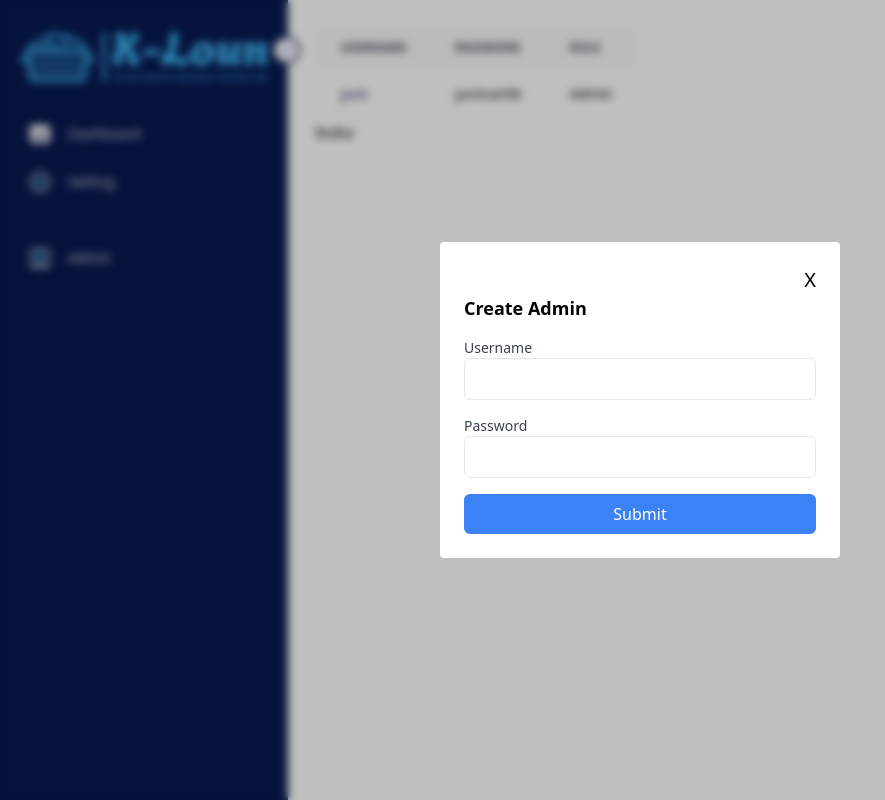
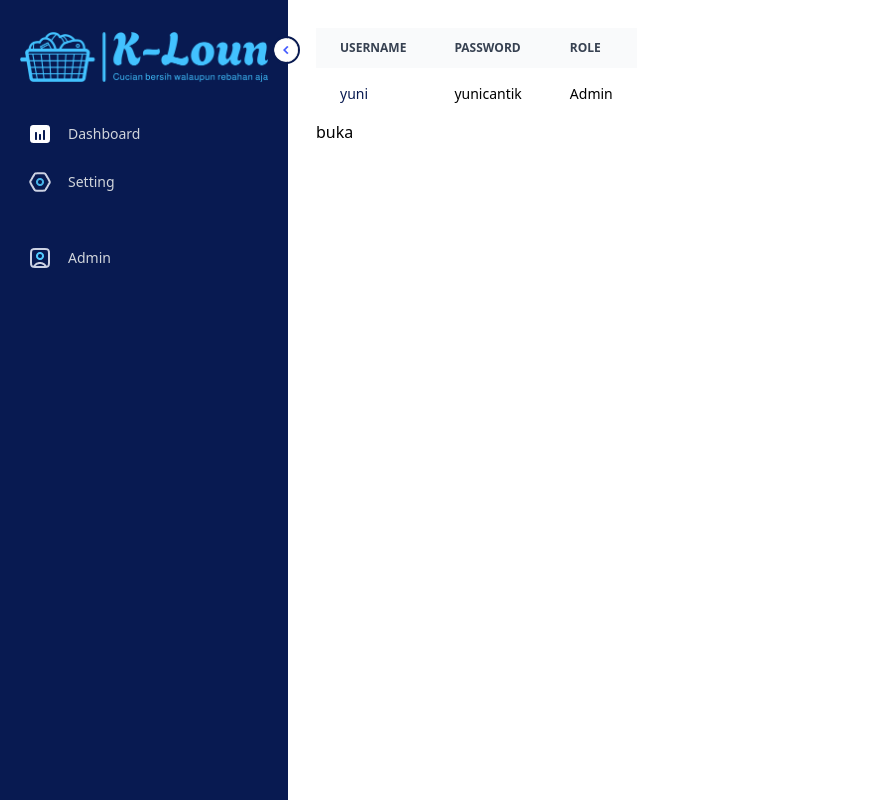
Before and after one commit to irfanyazid-13032000/k-loun-react-js, a React (Vite) app: page /admin in a window 1280 px wide. Shown: the whole page, without its empty margins (0-885 px from the left). Built offline with nearby package versions, Linux system fonts and the light colour scheme.

Commit message:
membuat modal menjadi reusable

```diff
--- a/src/components/Modal.jsx
+++ b/src/components/Modal.jsx
@@ -1,23 +1,7 @@
 import React, { useState } from 'react';
 
-export const Modal = ({ visible, setVisible }) => {
-  const [username, setUsername] = useState('');
-  const [password, setPassword] = useState('');
+export const Modal = ({ visible, setVisible, content }) => {
 
-  const handleUsernameChange = (e) => {
-    setUsername(e.target.value);
-  };
-
-  const handlePasswordChange = (e) => {
-    setPassword(e.target.value);
-  };
-
-  const handleSubmit = () => {
-    console.log('Username:', username);
-    console.log('Password:', password);
-
-    setVisible(false);
-  };
 
   if (!visible) return null;
 
@@ -32,37 +16,7 @@ export const Modal = ({ visible, setVisible }) => {
         >
           X
         </button>
-        <h2 className='text-lg font-semibold mb-4'>Create Admin</h2>
-        <div className='mb-4'>
-          <label className='block text-sm text-gray-700' htmlFor='username'>
-            Username
-          </label>
-          <input
-            type='text'
-            id='username'
-            className='w-full px-4 py-2 border rounded-md'
-            value={username}
-            onChange={handleUsernameChange}
-          />
-        </div>
-        <div className='mb-4'>
-          <label className='block text-sm text-gray-700' htmlFor='password'>
-            Password
-          </label>
-          <input
-            type='password'
-            id='password'
-            className='w-full px-4 py-2 border rounded-md'
-            value={password}
-            onChange={handlePasswordChange}
-          />
-        </div>
-        <button
-          className='bg-blue-500 text-white px-4 py-2 rounded-md'
-          onClick={handleSubmit}
-        >
-          Submit
-        </button>
+       {content}
       </div>
     </div>
   );
--- a/src/components/TableAdmin.jsx
+++ b/src/components/TableAdmin.jsx
@@ -1,10 +1,10 @@
 import React,{Fragment,useState} from 'react'
 import Layout from '../layout/Layout'
-import { Modal } from './Modal'
+import CreateAdmin from '../pages/CreateAdmin'
 
 export default function TableAdmin() {
 
-  const [visible,setVisible] = useState(true)
+  const [visible,setVisible] = useState(false)
 
 
   return (
@@ -44,7 +44,7 @@ export default function TableAdmin() {
 
       <button onClick={()=>{setVisible(true)}}>buka</button>
 
-      <Modal visible={visible} setVisible={setVisible}/>
+      <CreateAdmin visible={visible} setVisible={setVisible}/>
       </Fragment>
 
     </Layout>
--- /dev/null
+++ b/src/pages/CreateAdmin.jsx
@@ -0,0 +1,60 @@
+import React,{useState} from 'react'
+import { Modal } from '../components/Modal'
+
+export default function CreateAdmin({visible, setVisible}) {
+  const [username, setUsername] = useState('');
+  const [password, setPassword] = useState('');
+
+  const handleUsernameChange = (e) => {
+    setUsername(e.target.value);
+  };
+
+  const handlePasswordChange = (e) => {
+    setPassword(e.target.value);
+  };
+
+  const handleSubmit = () => {
+    console.log('Username:', username);
+    console.log('Password:', password);
+
+    setVisible(false);
+  };
+  return (
+    <Modal visible={visible} setVisible={setVisible} content={
+      <div>
+       <h2 className='text-lg font-semibold mb-4'>Create Admin</h2>
+        <div className='mb-4'>
+          <label className='block text-sm text-gray-700' htmlFor='username'>
+            Username
+          </label>
+          <input
+            type='text'
+            id='username'
+            className='w-full px-4 py-2 border rounded-md'
+            value={username}
+            onChange={handleUsernameChange}
+          />
+        </div>
+        <div className='mb-4'>
+          <label className='block text-sm text-gray-700' htmlFor='password'>
+            Password
+          </label>
+          <input
+            type='password'
+            id='password'
+            className='w-full px-4 py-2 border rounded-md'
+            value={password}
+            onChange={handlePasswordChange}
+          />
+        </div>
+        <button
+          className='bg-blue-500 text-white px-4 py-2 rounded-md'
+          onClick={handleSubmit}
+        >
+          Submit
+        </button>
+    </div>
+    }/>
+
+  )
+}
```
